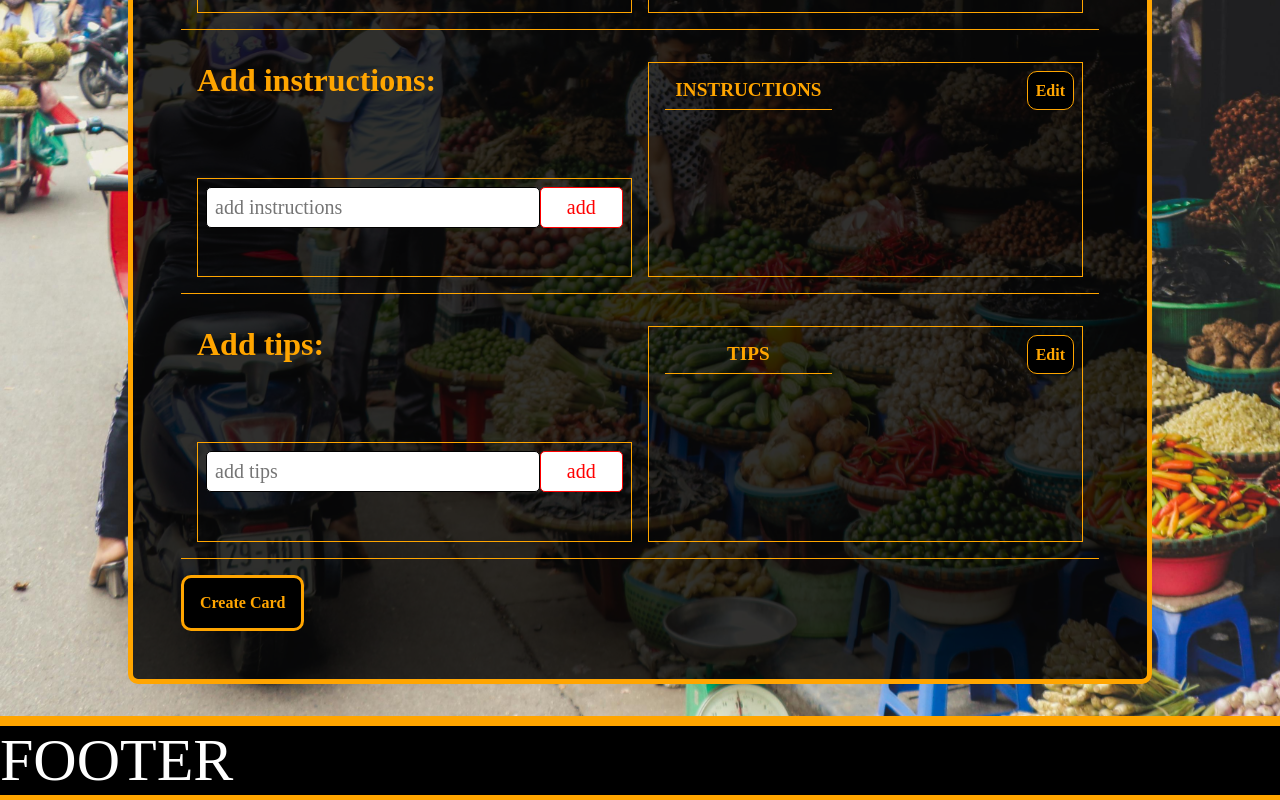
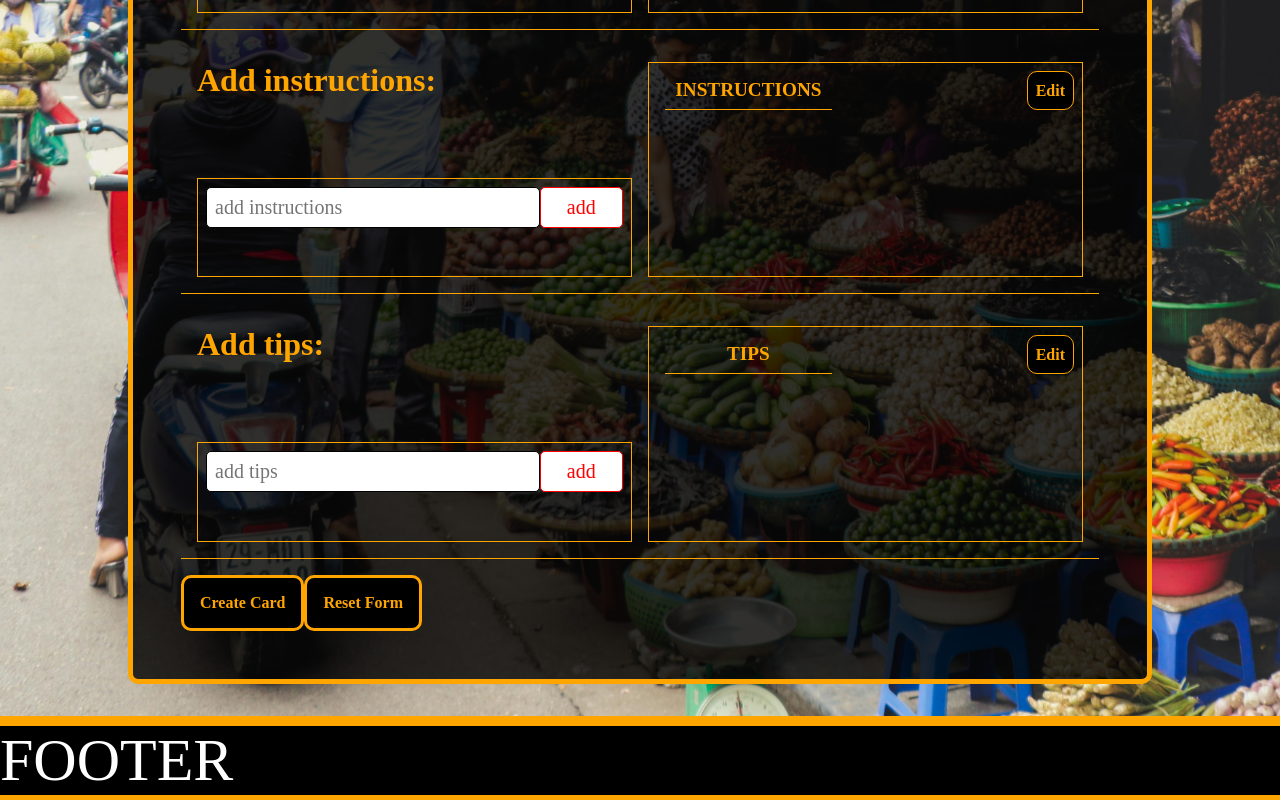
Before and after one commit to rwalsh221/recipe_card, a React (Vite) app: page / in a window 1280 px wide. Shown: the part 866-1666 px from the top of the page. Built offline with nearby package versions, Linux system fonts and the light colour scheme.

Commit message:
add clear local storage function

```diff
--- a/src/features/RecipeCard/RecipeCard.tsx
+++ b/src/features/RecipeCard/RecipeCard.tsx
@@ -44,6 +44,7 @@ export default RecipeCard;
 // add save recipe to local storage done!!!
 // need clear local storage button on form plus reset all state
 // add form input to timeings for hour and mins done !!!.
-// create button component
+// create button component done
 // test print
-// fix edit list item overflow
+// fix edit list item overflow done
+// form validation
--- a/src/features/RecipeCardForm/components/Form/Form.tsx
+++ b/src/features/RecipeCardForm/components/Form/Form.tsx
@@ -79,6 +79,8 @@ const Form = () => {
 
   console.log(formRef);
 
+  // LOCAL STORAGE FUNCTIONS
+
   const setLocalStorage = () => {
     const formStateJson = JSON.stringify(formState);
     const listItemStateJson = JSON.stringify(listItemState);
@@ -92,6 +94,21 @@ const Form = () => {
       setFormState(JSON.parse(localStorage.getItem('formState')));
       setListItemState(JSON.parse(localStorage.getItem('listItemState')));
     }
+  };
+
+  const clearLocalStorage = () => {
+    localStorage.clear();
+    const formStateCopy = structuredClone(formState);
+    const listItemStateCopy = structuredClone(listItemState);
+
+    Object.keys(formStateCopy).forEach((key) => (formStateCopy[key] = ''));
+
+    Object.keys(listItemStateCopy).forEach(
+      (key) => (listItemStateCopy[key].listItems = [])
+    );
+
+    setFormState(formStateCopy);
+    setListItemState(listItemStateCopy);
   };
 
   useEffect(() => getLocalStorage(), []);
@@ -144,14 +161,6 @@ const Form = () => {
 
     setListItemState(listItemStateCopy);
     setFormState(formStateCopy);
-  };
-
-  const testSetFunc = (input) => {
-    console.log('clci');
-    const listItemStateCopy = { ...listItemState };
-    listItemStateCopy.ingredients.listItems = [...input];
-    console.log(listItemStateCopy);
-    setListItemState({ ...listItemStateCopy });
   };
 
   const showFormModal = (listItemStateKey: string) => {
@@ -315,53 +324,8 @@ const Form = () => {
             </div>
           </div>
         ))}
-        {/* <div className={styles.formAdditionalInfo__inputContainer}>
-          <h2 className={styles.formSubHeading}>Add Ingredients:</h2>
-          <FormInputList
-            formInputListId="ingredients"
-            changeInputHandler={changeInputHandler}
-            addToListItemState={addToListItemState}
-            inputPlaceHolder="add ingredient"
-            inputValue={formState.ingredients}
-            inputType="text"
-          />
-          <div className={styles.formListContainer}>
-            <FormList
-              listItemState={listItemState.ingredients}
-              showModalHandler={showFormModal}
-            />
-          </div>
-        </div>
-        <div className={styles.formAdditionalInfo}>
-          <div className={styles.formAdditionalInfo__inputContainer}>
-            <h2 className={styles.formSubHeading}>Add Instructions:</h2>
-            <FormInputList
-              formInputListId="instructions"
-              changeInputHandler={changeInputHandler}
-              addToListItemState={addToListItemState}
-              inputPlaceHolder="add instruction"
-              inputValue={formState.instructions}
-              inputType="text"
-            />
-            <div className={styles.formListContainer}>
-              <FormList listItemState={listItemState.instructions} />
-            </div>
-          </div>
-          <div className={styles.formAdditionalInfo__inputContainer}>
-            <h2 className={styles.formSubHeading}>Add Tips:</h2>
-            <FormInputList
-              formInputListId="tips"
-              inputPlaceHolder="add tip"
-              inputValue={formState.tips}
-              inputType="text"
-              changeInputHandler={changeInputHandler}
-              addToListItemState={addToListItemState}
-            />
-            <div className={styles.formListContainer}>
-              <FormList listItemState={listItemState.tips} />
-            </div>
-          </div> */}
-        {/* </div> */}
+
+        <div className={styles.form__btnContainer}>
           <Button
             content="create card"
             onclick={() => {
@@ -374,19 +338,8 @@ const Form = () => {
               });
             }}
           />
-        {/* <button
-          onClick={() => {
-            setLocalStorage();
-            navigate('/recipe-card', {
-              state: {
-                formState: { ...formState },
-                listItemState: { ...listItemState },
-              },
-            });
-          }}
-        >
-          CREATE CARD
-        </button> */}
+          <Button content="reset form" onclick={clearLocalStorage} />
+        </div>
       </div>
     </>
   );
```
Lines whose indentation alone changed are shown as unchanged.
